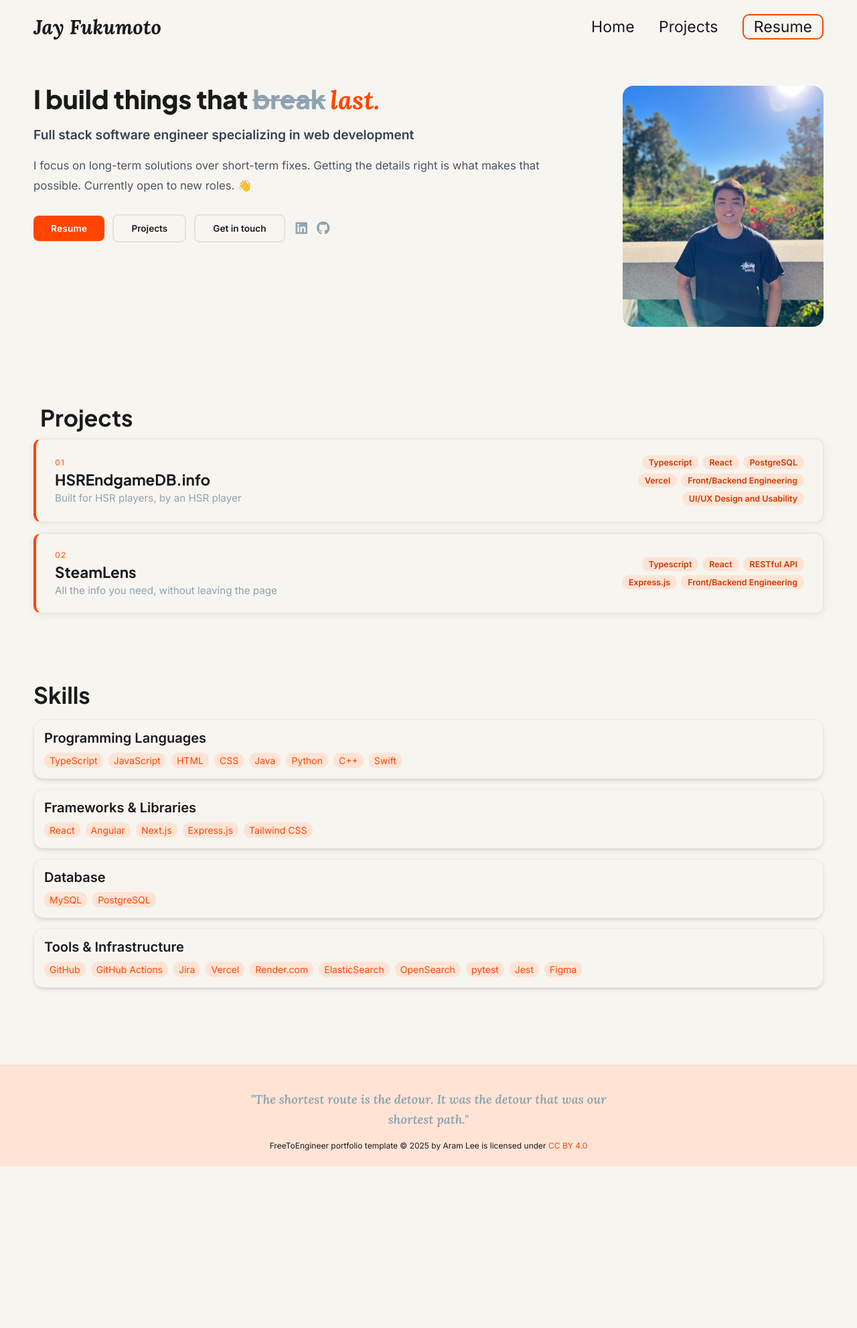
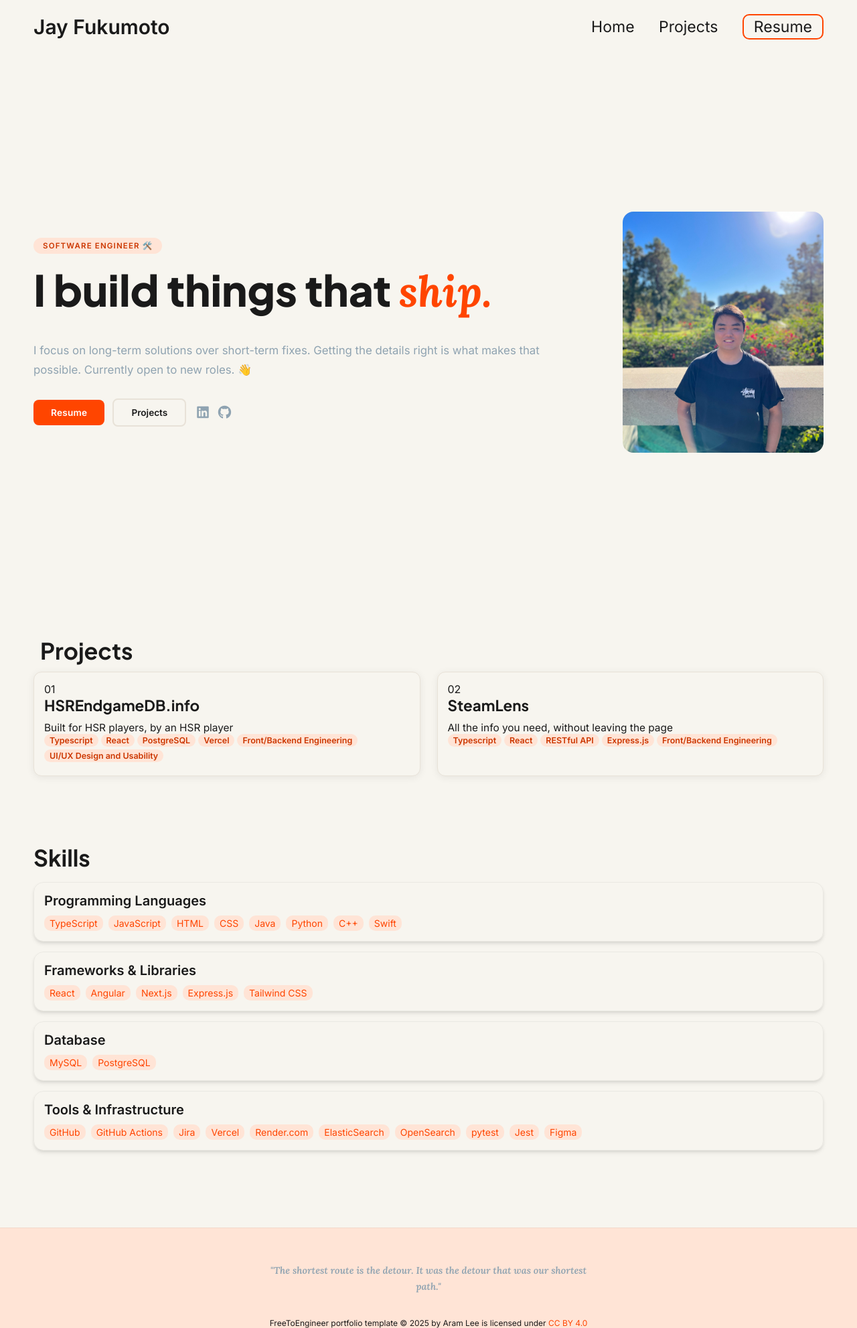
Before and after one commit to jayfuku/jayfuku.github.io, a Jekyll site: the page built from index.html, in a window 1280 px wide. Shown: the whole page at 67% size. Built offline with Jekyll 4.4.1, drawn with Linux system fonts in a browser that asks for light colours; before the commit the page ends 1742 px from its top, so only the background shows below that.

Commit message:
Hero section vertical centering

```diff
--- a/_includes/hero.html
+++ b/_includes/hero.html
@@ -2,17 +2,19 @@
 <!-- SECTION 1: Hero -->
 <section class="hero-section">
 
-  <div class="hero-inner">
+  <div class="hero-bio-row">
     <div class="hero-left">
+    <div class="hero-top">
+      <span class="hero-tag">Software Engineer 🛠️</span>
       <h1 class="hero-headline">
-        I build things that <s class="hero-strike">break</s> <em class="hero-accent">last.</em>
+        I build things that <em class="hero-accent">ship.</em>
       </h1>
-      <p class="hero-role">Full stack software engineer specializing in web development</p>
-      <p class="hero-bio">{{ site.description }}</p>
+    </div>
+    <div class="hero-bio">
+      <p>{{ site.description }}</p>
       <div class="hero-actions">
         <a href="{{ site.resume-url }}" class="btn-primary" target="_blank" rel="noopener noreferrer">Resume</a>
         <a href="#projects" class="btn-secondary">Projects</a>
-        {% if site.external-links.linkedin %}<a href="{{ site.external-links.linkedin }}" class="btn-secondary" target="_blank" rel="noopener noreferrer">Get in touch</a>{% endif %}
         <span class="hero-socials">
           {% assign platforms = "linkedin,github,x-twitter,stackoverflow,discord,medium,threads,bluesky,instagram,youtube" | split: "," %}
           {% for platform in platforms %}
@@ -44,6 +46,7 @@
         </span>
       </div>
     </div>
+    </div><!-- /.hero-left -->
     <div class="hero-photo">
       <img src="{{ site.profile_image }}" alt="{{ site.name }} photo">
     </div>
--- a/css/styles.css
+++ b/css/styles.css
@@ -26,7 +26,7 @@ body {
     padding: 0 50px;
     font-family: 'Inter', sans-serif;
     background-color: var(--background-color);
-    max-width: 1600px;
+    max-width: 1400px;
     margin: 0 auto;
 }
 
@@ -77,9 +77,7 @@ nav {
 nav .left a {
     color: var(--text-color);
     font-size: 30px;
-    font-family: 'Lora', serif;
-    font-style: italic;
-    font-weight: 700;
+    font-weight: 600;
 }
 
 nav .right {
@@ -154,21 +152,16 @@ nav .mobile-nav {
 
 /* SECTION 1: Hero */
 .hero-section {
+    min-height: calc(100vh - 80px);
     display: flex;
     flex-direction: column;
     justify-content: center;
-    padding: 48px 0 64px;
+    padding: 60px 0 48px;
     border: none;
 }
 
-.hero-inner {
-    display: flex;
-    gap: 64px;
-    align-items: flex-start;
-}
-
-.hero-left {
-    flex: 1;
+.hero-top {
+    margin-bottom: 40px;
 }
 
 .hero-tag {
@@ -182,16 +175,16 @@ nav .mobile-nav {
     border-radius: 99px;
     background: var(--light-background-color);
     color: #CC3700;
-    margin-bottom: 16px;
+    margin-bottom: 20px;
 }
 
 .hero-headline {
     font-family: 'Plus Jakarta Sans', sans-serif;
     font-weight: 800;
-    font-size: clamp(2.2rem, 3vw, 3.5rem);
+    font-size: clamp(2.6rem, 5vw, 4.5rem);
     line-height: 1.05;
     color: var(--text-color);
-    margin: 0 0 20px 0;
+    margin: 0;
     font-style: normal;
 }
 
@@ -202,25 +195,25 @@ nav .mobile-nav {
     color: var(--highlight-color);
 }
 
-.hero-strike {
-    text-decoration: line-through;
-    color: var(--muted-color);
-    font-style: normal;
+.hero-bio-row {
+    display: flex;
+    gap: 64px;
+    align-items: center;
 }
 
-.hero-role {
-    font-family: 'Inter', sans-serif;
-    font-size: 1.2rem;
-    font-weight: 600;
-    color: #374151;
-    margin: 0 0 20px 0;
+.hero-left {
+    flex: 1;
+    display: flex;
+    flex-direction: column;
 }
 
-.hero-bio {
+.hero-bio {}
+
+.hero-bio p {
     font-family: 'Inter', sans-serif;
     font-size: 1.05rem;
     line-height: 1.75;
-    color: #4B5563;
+    color: var(--muted-color);
     margin-bottom: 28px;
 }
 
@@ -300,101 +293,120 @@ nav .mobile-nav {
 .project-grid-section {
     margin-bottom: 100px;
     margin-top: 50px;
-    display: flex;
+    display:flex;
     flex-direction: column;
     justify-content: center;
-}
+   }
 
-.project-grid-section h2 {
+.project-grid-section h2{
     font-size: 34px;
     margin-bottom: 10px;
     padding: 0 10px;
 }
 
 .project-grid-section .grid-container {
-    display: flex;
-    flex-direction: column;
-    gap: 16px;
+    display: grid;
+    grid-template-columns: repeat(auto-fit, minmax(450px, 1fr));
+    gap: 25px;
     width: 100%;
+    margin: 0 auto;
+    align-items: stretch;
+
 }
 
 .project-grid-section .project-link {
-    display: block;
     text-decoration: none;
     color: inherit;
+    display: inline-block;
 }
 
-.project-grid-section .project-link .project-card {
+.project-grid-section .grid-container .project-link .project-card {
     display: flex;
-    flex-direction: row;
-    align-items: center;
-    justify-content: space-between;
-    padding: 24px 28px;
+    flex-direction: column;
+    width: 100%;
+    height: 100%;
+    box-sizing: border-box;
+    padding: 15px;
     background: var(--background-color);
+    box-shadow: 0 2px 12px rgba(0, 0, 0, 0.07);
+    border-radius: 12px;
     border: 1px solid var(--border-color);
-    border-left: 4px solid var(--highlight-color);
-    border-radius: 12px;
-    box-shadow: 0 2px 12px rgba(0, 0, 0, 0.07);
-    transition: background 0.2s ease, box-shadow 0.2s ease, transform 0.2s ease;
+    transition: transform 0.2s ease, box-shadow 0.2s ease;
+    overflow: hidden;
 }
 
-.project-grid-section .project-link:hover .project-card {
-    background: var(--light-background-color);
+.project-grid-section .grid-container .project-link:hover .project-card {
+    transform: translateY(-3px);
     box-shadow: 0 8px 24px rgba(0, 0, 0, 0.11);
-    transform: translateY(-2px);
 }
 
-.project-card-left {
-    display: flex;
-    flex-direction: column;
-    gap: 4px;
+.project-card img {
+    width: 100%;
+    max-width: 100%;
+    aspect-ratio: 3/1;
+    object-fit: cover;
+    display: block;
+    border-radius: 6px;
+    margin-bottom: 10px;
 }
 
-.project-card .project-number {
-    font-family: 'Inter', sans-serif;
-    font-size: 0.75rem;
-    font-weight: 700;
-    letter-spacing: 0.08em;
-    color: var(--highlight-color);
-    opacity: 0.7;
+
+.project-card .project-title {
+    font-size: 1.4em;
+    text-decoration: none;
+    transition: color 0.3s ease;
+    margin-bottom: 10px
 }
 
-.project-card .project-title {
-    font-size: 1.4rem;
-    font-weight: 700;
-    margin-bottom: 0;
-    color: var(--text-color);
-    text-decoration: none;
-    transition: none;
+.project-card .project-title:hover {
+    text-decoration: underline;
 }
 
-.project-card .project-headline {
-    font-size: 0.95rem;
-    color: var(--muted-color);
-    margin: 0;
-}
-
-.project-card-right {
-    flex-shrink: 0;
-    margin-left: 32px;
-}
 
 .project-card .project-skills {
     display: flex;
     flex-wrap: wrap;
-    gap: 6px;
-    justify-content: flex-end;
-    max-width: 280px;
+    gap: 4px;
+    margin-bottom: 5px;
 }
 
 .project-card .project-skills .skill {
-    padding: 3px 10px;
+    padding: 2px 8px;
     border-radius: 10px;
     font-size: 0.78em;
     font-weight: 600;
     background-color: var(--light-background-color);
     color: #CC3700;
     white-space: nowrap;
+}
+
+.project-card .project-description {
+    display: -webkit-box;
+    -webkit-line-clamp: 4;
+    line-clamp: 4px;
+    -webkit-box-orient: vertical;
+    overflow: hidden;
+    text-overflow: ellipsis;
+    word-break: break-word;
+    line-height: 1.5;
+    max-height: calc(1.5em * 4);
+}
+
+.project-card .read-more {
+    background-color: transparent;
+    border: none;
+    color: var(--highlight-color);
+    cursor: pointer;
+    font-size: 0.85em;
+    font-weight: 600;
+    font-family: 'Inter', sans-serif;
+    margin-top: auto;
+    padding-top: 10px;
+    text-align: start;
+}
+
+.project-card .read-more:hover {
+    text-decoration: underline;
 }
 
 
@@ -514,17 +526,26 @@ nav .mobile-nav {
 
 .footer-quote {
     text-align: center;
-    padding: 36px 24px 16px;
+    padding: 36px 24px 12px;
 }
 
 .footer-quote .quote-text {
     font-family: 'Lora', serif;
     font-style: italic;
-    font-size: 1.15rem;
+    font-size: 0.9rem;
     color: var(--muted-color);
-    max-width: 560px;
-    margin: 0 auto;
+    max-width: 480px;
+    margin: 0 auto 6px;
     line-height: 1.65;
+}
+
+.footer-quote .quote-attr {
+    font-family: 'Inter', sans-serif;
+    font-size: 0.7rem;
+    color: var(--muted-color);
+    opacity: 0.6;
+    margin: 0;
+    letter-spacing: 0.04em;
 }
 
 footer {
@@ -581,8 +602,7 @@ footer .license {
     flex-direction: column;
     flex-wrap: wrap;
     text-align: center;
-    gap: 0;
-    padding-bottom: 24px;
+    gap: 0;  /* Changed from 10px to 0 */
 }
 
 footer span, p {
@@ -637,6 +657,10 @@ footer p {
     margin-bottom: 10px;
 }
 
+.post-view .summary .project-description {
+    margin-bottom: 10px;
+}
+
 .post-view .summary .skills-card {
     display: flex;
     flex-direction: column;
@@ -651,13 +675,6 @@ footer p {
 
 }
 
-.post-view .summary .post-actions {
-    display: flex;
-    gap: 12px;
-    margin-top: 20px;
-    flex-wrap: wrap;
-}
-
 .post-view .summary .skill {
     background-color: var(--light-background-color);
     color: var(--link-color);
@@ -669,12 +686,6 @@ footer p {
 .post-view .content {
     padding: 0 50px;
     border-radius: 10px;
-}
-
-.post-view .content h2 {
-    border-left: 4px solid var(--highlight-color);
-    padding-left: 12px;
-    margin: 32px 0 12px;
 }
 
 .post-view .content .image-gallery {
@@ -788,29 +799,24 @@ footer p {
 
     /* SECTION 1: HERO */
     .hero-section {
-        padding: 32px 0 40px;
+        padding: 40px 0 32px;
+        min-height: auto;
     }
 
-    .hero-inner {
+    .hero-bio-row {
         flex-direction: column-reverse;
-        gap: 24px;
+        gap: 32px;
         text-align: center;
-    }
-
-    .hero-left {
-        width: 100%;
     }
 
     .hero-photo {
         flex: none;
-        width: 100%;
-        display: flex;
-        justify-content: center;
     }
 
     .hero-photo img {
         width: 220px;
         height: 264px;
+        margin: 0 auto;
     }
 
     .hero-actions {
@@ -822,19 +828,10 @@ footer p {
     }
 
     /*   Section 2: Project-grid  */
-    .project-grid-section .project-link .project-card {
-        flex-direction: column;
-        align-items: flex-start;
-    }
-
-    .project-grid-section .project-link .project-card .project-card-right {
-        margin-left: 0;
-        margin-top: 12px;
-    }
-
-    .project-grid-section .project-link .project-card .project-skills {
-        justify-content: flex-start;
-        max-width: 100%;
+    .project-grid-section .grid-container .project-card {
+        max-width: 500px;
+        height: 500px;
+        margin: 0 auto;
     }
 
 
@@ -906,7 +903,7 @@ footer p {
     }
 
     .project-grid-section .grid-container {
-        gap: 12px;
+    grid-template-columns: repeat(auto-fit, minmax(300px, 1fr));
     }
 
     /*SECTION 4:Contact */
@@ -932,17 +929,13 @@ footer p {
     /* Project Post Page */
     .post-view {
         margin: 0;
+
     }
     .post-view .content {
         padding: 0 5px;
-        margin: 0;
-    }
-    .post-view .content p,
-    .post-view .content li {
-        font-size: 1rem;
-    }
-    .post-view .content h2 {
-        font-size: 1.25rem;
+        margin: 0
+
+
     }
     .post-view .summary{
         padding: 5px 5px;
```
